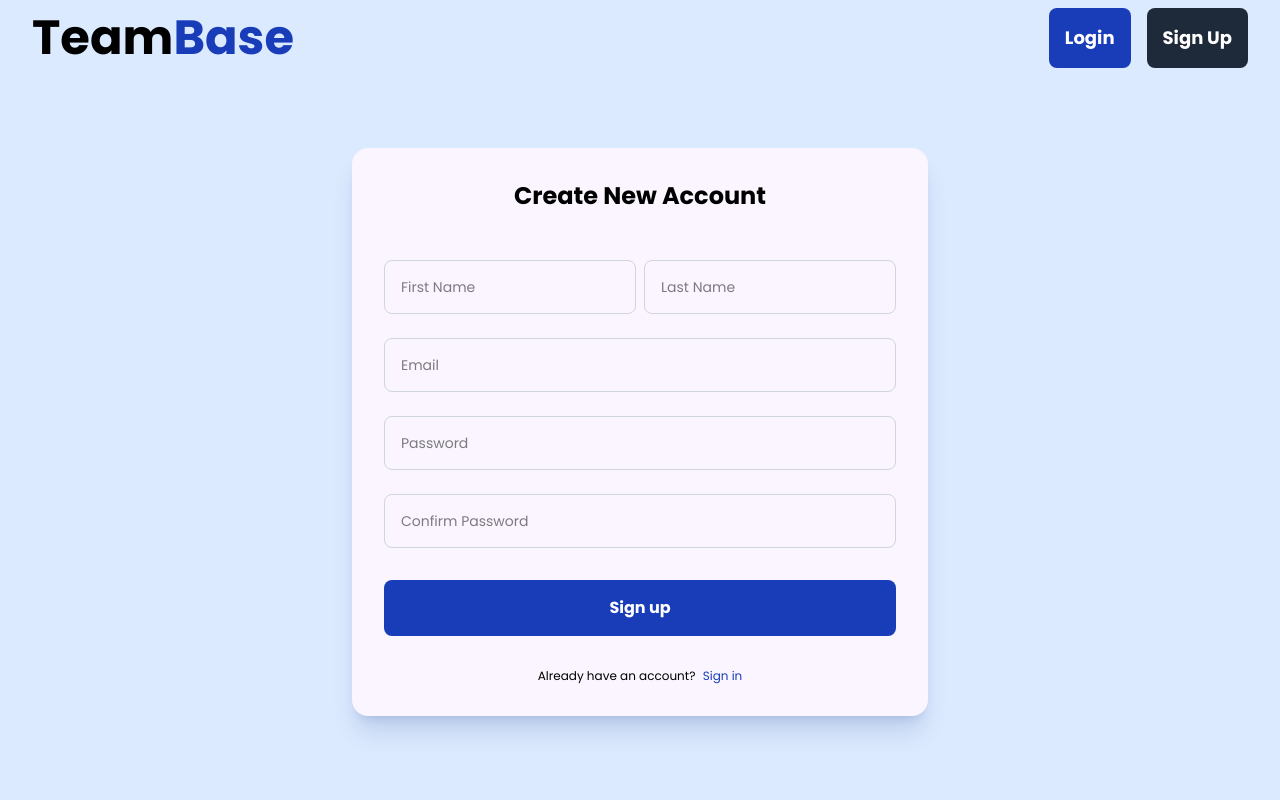
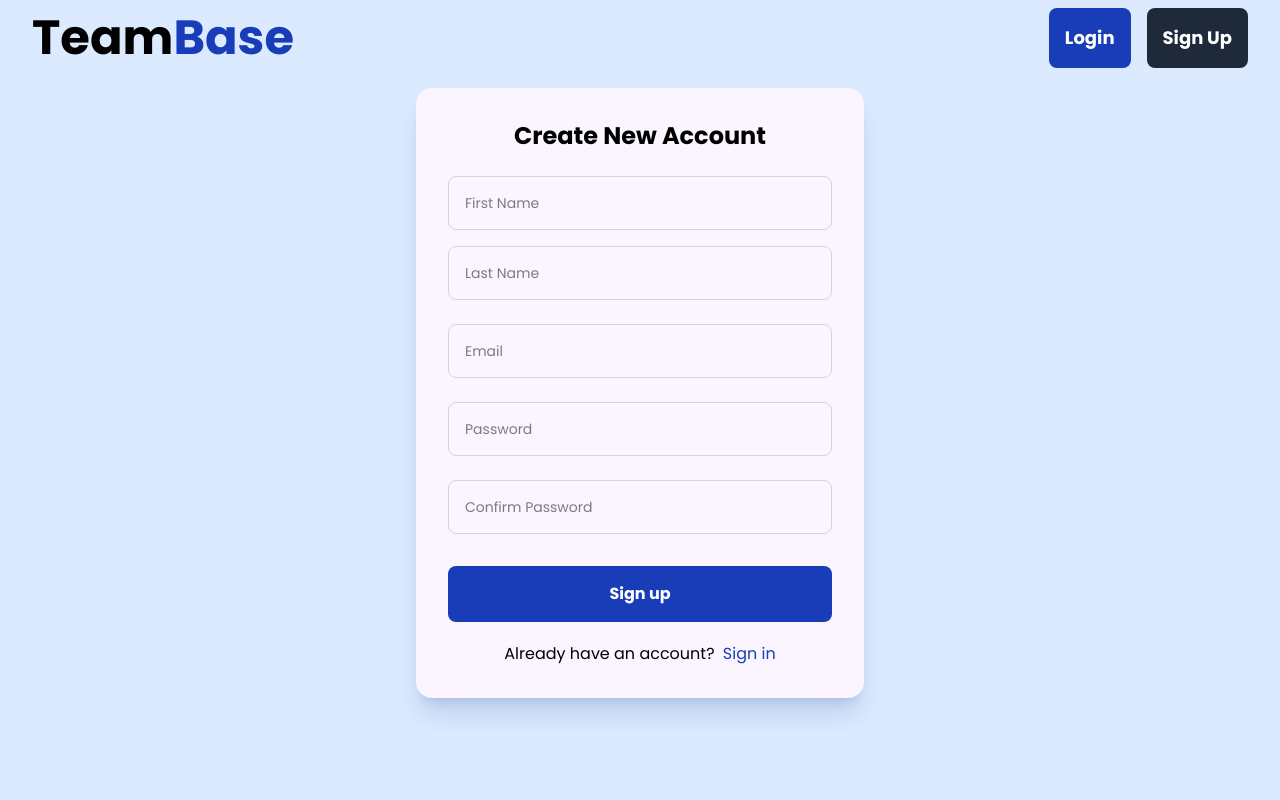
Before and after one commit to Izzeddin-Samara/TeamBase, a React (Vite) app in the folder Client/: page /signup in a window 1280 px wide. Shown: the top 800 px of the page. Built offline with nearby package versions, Linux system fonts and the light colour scheme.

Commit message:
Update style for signup component

```diff
--- a/Client/src/components/Signup.tsx
+++ b/Client/src/components/Signup.tsx
@@ -179,10 +179,11 @@ const Signup: React.FC = () => {
   return (
     <>
       <Navbar />
-      <div className="w-full min-h-screen flex items-start justify-center p-4 sm:p-8 md:p-14 mt-10">
-        <div className=" max-w-sm mt-10 md:mt-0 sm:max-w-xl mx-auto bg-purple-50 p-8 rounded-2xl shadow-blue-900/15 shadow-xl">
+      <div className="w-full min-h-screen flex items-start justify-center mt-5 p-4">
+
+        <div className="md:mt-0 max-w-md w-full mx-auto bg-purple-50 p-8 rounded-2xl shadow-blue-900/15 shadow-xl ">
           <div className="grid grid-cols-1">
-            <h1 className="text-center text-2xl md:text-2xl font-bold mb-8">
+            <h1 className="text-center text-2xl md:text-2xl font-bold mb-2">
               Create New Account
             </h1>
 
@@ -198,7 +199,6 @@ const Signup: React.FC = () => {
             )}
 
             <form onSubmit={handleSubmit} className="text-center">
-              <div className="flex gap-2">
                 <div>
                   <InputField
                     type="text"
@@ -220,7 +220,6 @@ const Signup: React.FC = () => {
                     error={errors.lastName}
                   />
                 </div>
-              </div>
 
               <div className="mt-2">
                 <InputField
@@ -262,7 +261,7 @@ const Signup: React.FC = () => {
                 {loading ? "Signing up ..." : "Sign up"}
               </button>
 
-              <p className="text-center text-xs md:text-md mt-8">
+              <p className="text-center text-md md:text-md mt-5">
                 Already have an account?{" "}
                 <Link
                   className="text-blue-800 hover:underline ml-1"
```
